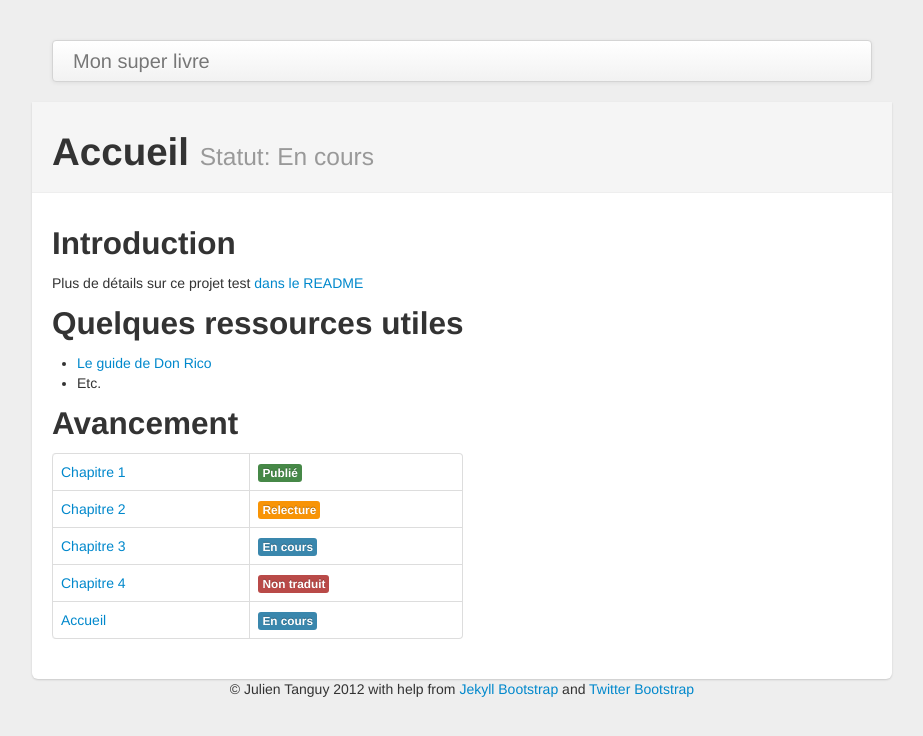
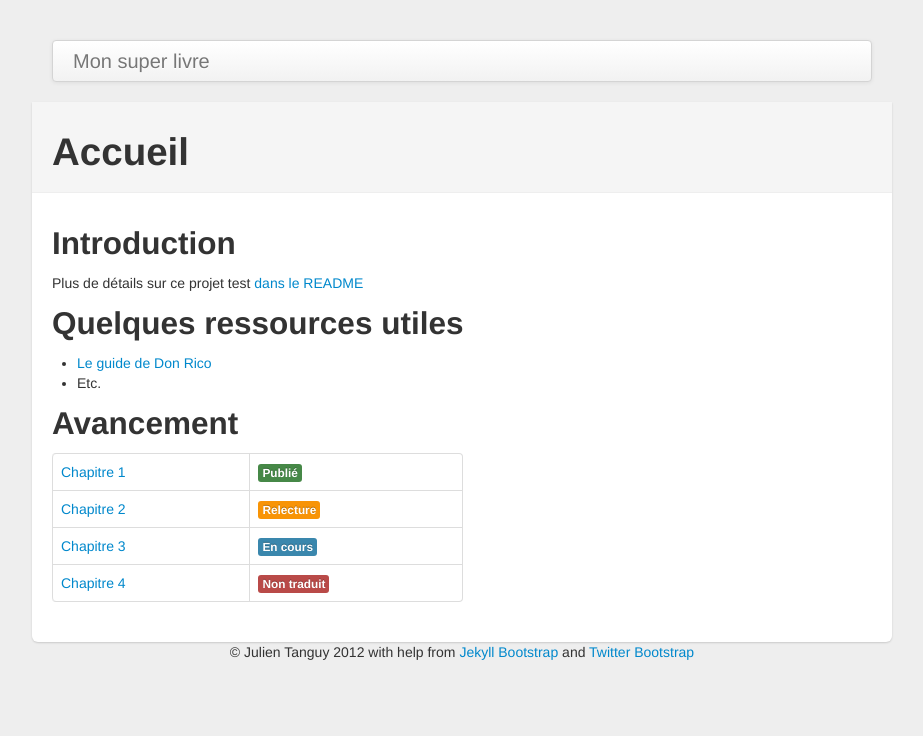
Before and after one commit to jtanguy/test-github-traduction, a Jekyll site: the page built from index.md, in a window 1280 px wide. Shown: the top 736 px of the page, without its empty margins (178-1101 px from the left). Built offline with Jekyll 4.4.1, drawn with Linux system fonts in a browser that asks for light colours; part of the change alters nothing that is shown.

Commit message:
Suppression de l'accueil dans l'avancement

```diff
--- a/_layouts/page.html
+++ b/_layouts/page.html
@@ -2,7 +2,7 @@
 layout: default
 ---
 <div class="page-header">
-    <h1>{{ page.title }} <small>Statut: {{ page.status }}</small></h1>
+    <h1>{{ page.title }} {% if page.status %}<small>Statut: {{ page.status }}</small>{% endif%}</h1>
 </div>
 
 <div class="row">
--- a/index.md
+++ b/index.md
@@ -1,7 +1,6 @@
 ---
 layout: page
 title: Accueil
-status: En cours
 ---
 
 ## Introduction
```
